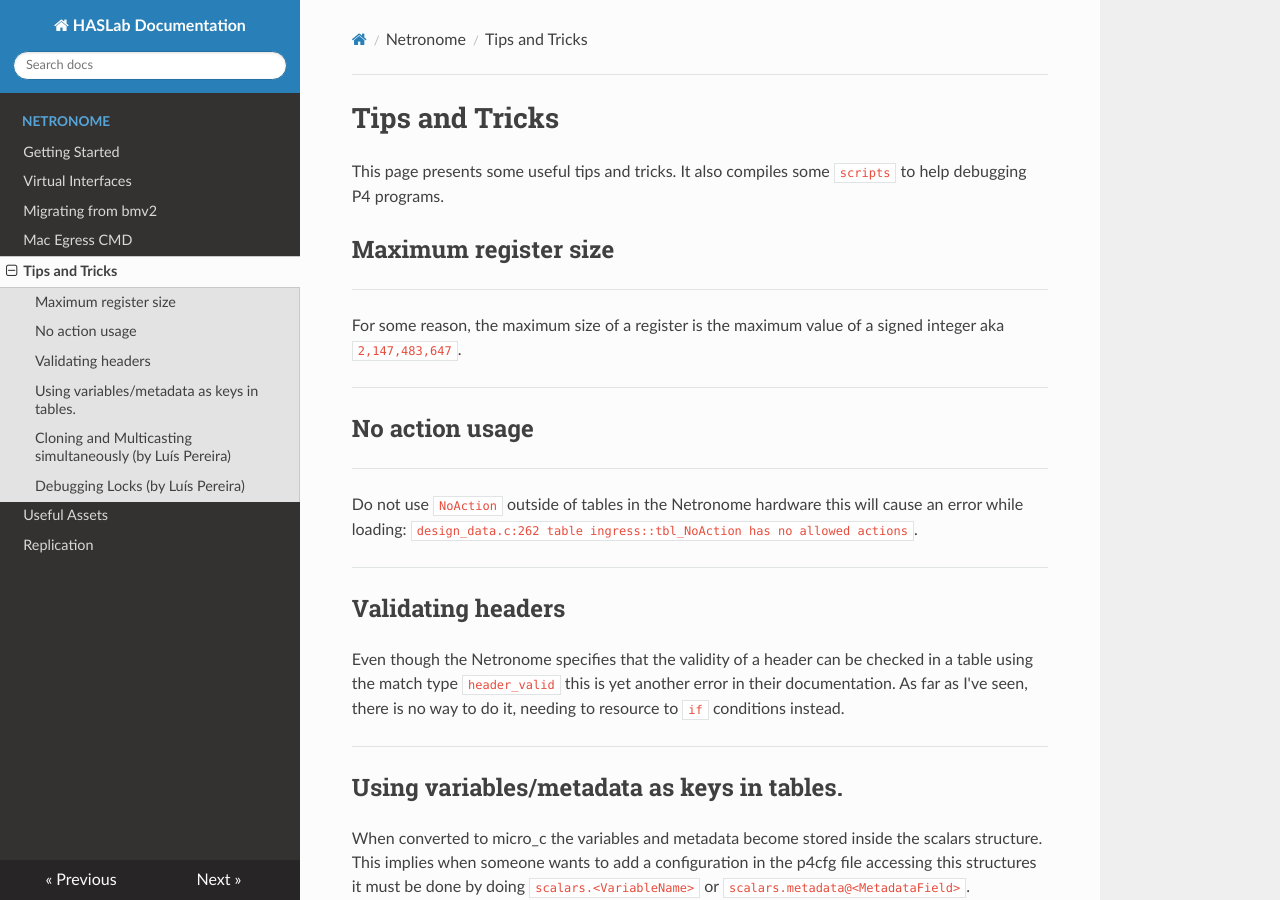
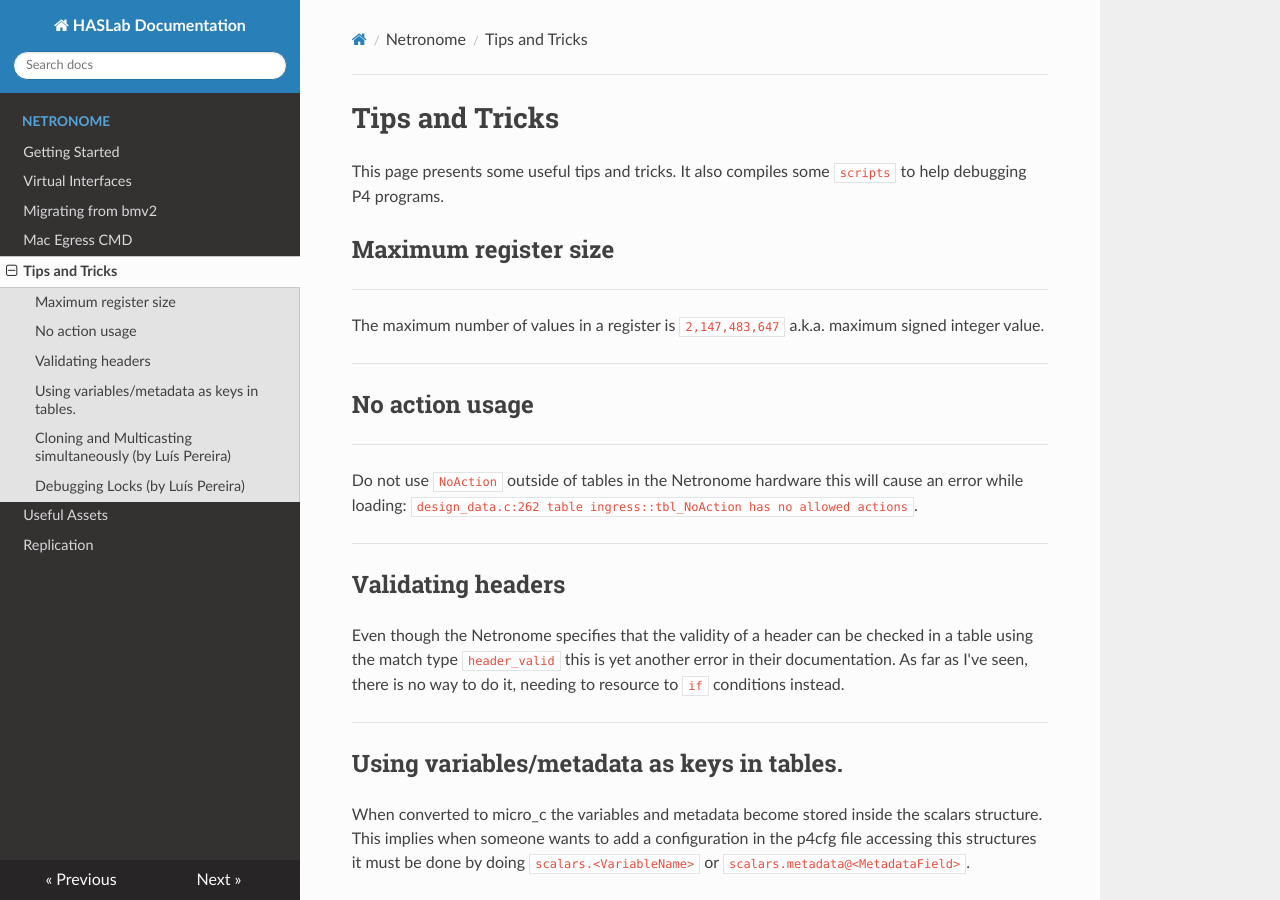
Before and after one commit to RuiCunhaM/netronome-p4-documentation, an MkDocs documentation site: the page built from docs/tips.md, in a window 1280 px wide and 900 px high. Built offline with MkDocs 1.6.1, drawn with Linux system fonts in a browser that asks for light colours; nearby versions of some CDN libraries.

Commit message:
fix: rephrasing

```diff
--- a/docs/tips.md
+++ b/docs/tips.md
@@ -4,7 +4,7 @@
 
 ## Maximum register size
 ---
-For some reason, the maximum size of a register is the maximum value of a signed integer aka `2,147,483,647`.
+The maximum number of values in a register is `2,147,483,647` a.k.a. maximum signed integer value.
 
 ---
 
```
